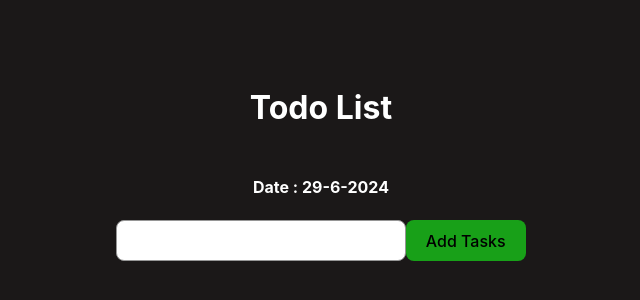
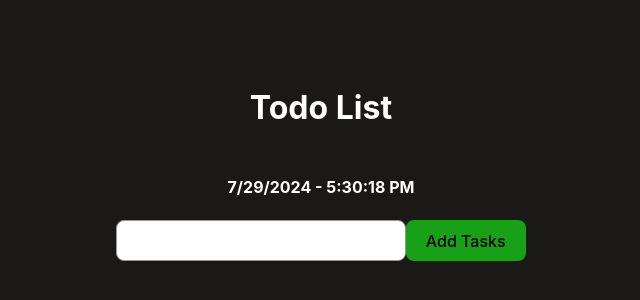
Before and after one commit to Prajwal-45/to-do-app, a React (Vite) app: page / in a window 1280 px wide. Shown: the part 230-530 px from the top of the page, without its empty margins (319-959 px from the left). Built offline with nearby package versions, Linux system fonts and the light colour scheme.

Commit message:
Added Dynamic Date and Time

```diff
--- a/src/components/TodoForm.jsx
+++ b/src/components/TodoForm.jsx
@@ -4,12 +4,9 @@ import { MdDeleteForever } from "react-icons/md";
 import "../App.css";
 
 export default function TodoForm() {
-  const dateTime=new Date();
-  const dd=dateTime.getDate();
-  const mm=dateTime.getMonth();
-  const yyyy=dateTime.getFullYear();
   const [text, setText] = useState("");
   const [todoWork, setTodoWork] = useState([]);
+  const [dateTime,setDateTime]=useState("");
   const setValue = (value) => {
     setText(value);
   };
@@ -30,12 +27,20 @@ export default function TodoForm() {
 
   };
 
+  setInterval(()=>{
+  const date=new Date();
+  const formattedDate=date.toLocaleDateString();
+  const formattedTime=date.toLocaleTimeString();
+  setDateTime(`${formattedDate} - ${formattedTime}`);
+
+  },1000)
+
   return (
     <>
       <header>
         <h1>Todo List</h1>
       </header>
-      <h4>Date : {dd}-{mm}-{yyyy}</h4>
+      <h4>{dateTime}</h4>
 
 
       <section>
```
